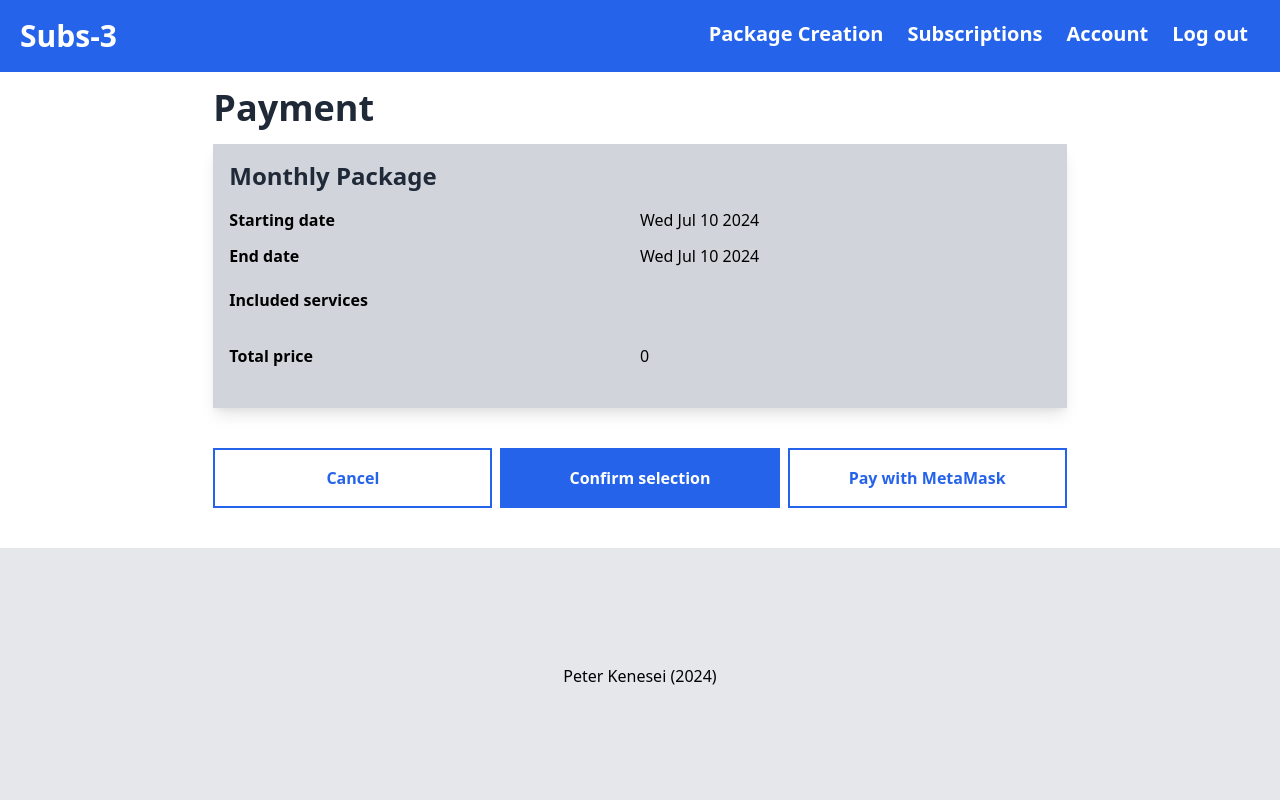
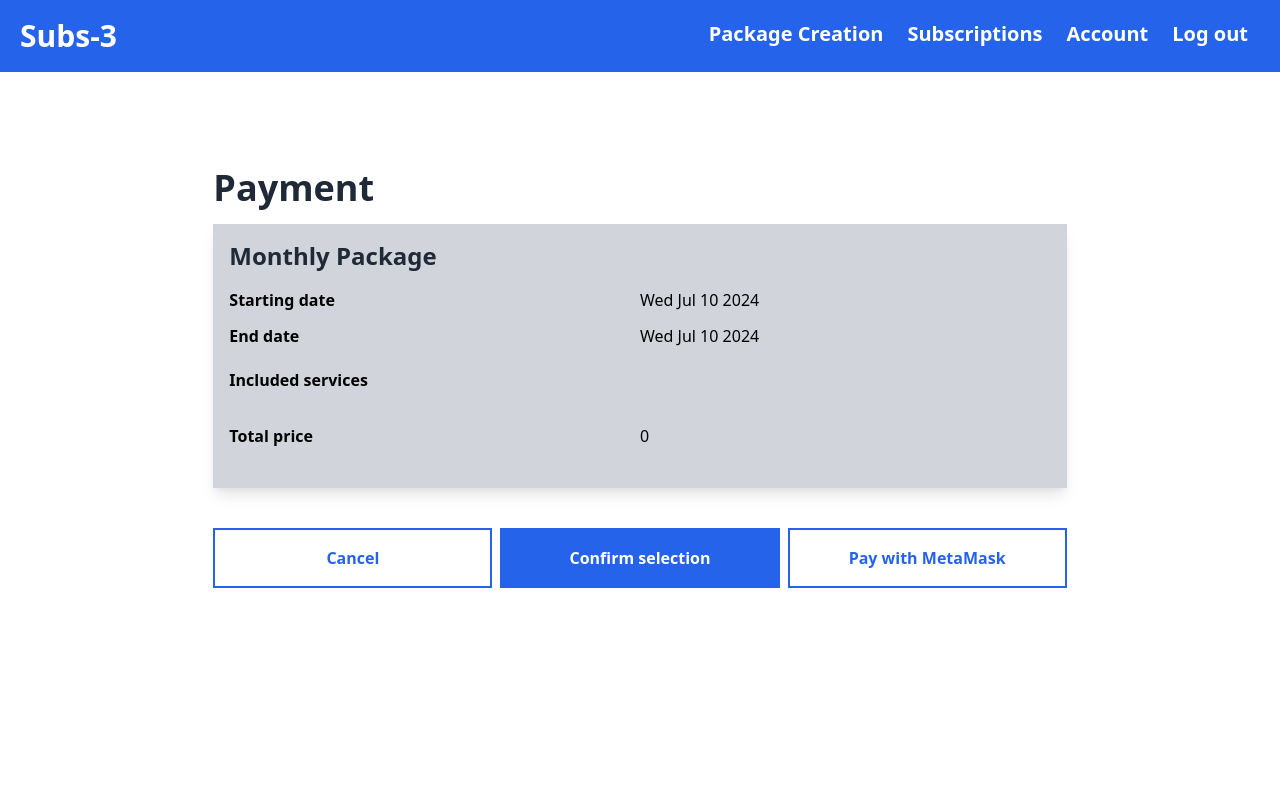
Before and after one commit to ptrkns/subscription-service, a React (Vite) app: page /payment in a window 1280 px wide. Shown: the top 800 px of the page. Built offline with nearby package versions, Linux system fonts and the light colour scheme.

Commit message:
CSS adjustments

```diff
--- a/src/components/PackageCreation.tsx
+++ b/src/components/PackageCreation.tsx
@@ -52,7 +52,7 @@ function PackageCreation() {
   });
 
   return (
-    <div>
+    <div className="min-h-screen md:mt-20">
       <section>
         <h1 className="font-bold text-2xl md:text-4xl py-4 text-gray-800 cursor-default">Create your package</h1>
         <p className="text-base md:text-xl mb-5 cursor-default">Filter available services by subscription period! The filter you choose will determine the subscription period of your package.</p>
--- a/src/components/Payment.tsx
+++ b/src/components/Payment.tsx
@@ -63,7 +63,7 @@ function Payment() {
     });
 
     return (
-        <div>
+        <div className="min-h-screen md:mt-20">
             <h1 className="font-bold text-2xl md:text-4xl py-4 text-gray-800 cursor-default">Payment</h1>
             <section className="bg-gray-300 cursor-default shadow-lg px-4 pt-4">
                 <h2 className="font-bold text-xl md:text-2xl pb-2 text-gray-800">{packageName()}</h2>
--- a/src/components/Subscriptions.tsx
+++ b/src/components/Subscriptions.tsx
@@ -7,7 +7,7 @@ function Subscriptions() {
   const { getCurrentDate, getEndDate } = DateHandler();
 
   return (
-    <div>
+    <div className="min-h-screen md:mt-20">
       <section>
           <h1 className="font-bold text-2xl md:text-4xl py-4 text-gray-800 cursor-default">Active subscriptions</h1>
           <p className="text-base md:text-xl mb-5 cursor-default">Warning: Cancellation of the subscriptions is immediate! By performing this action, you will loose access to the services!</p>
```
